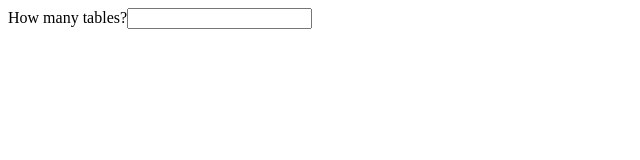
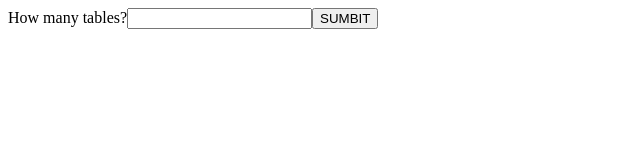
Before and after one commit to Team-Savage/Service-Table-Sue-, a React app: page / in a window 1280 px wide. Shown: the top 160 px of the page, without its empty margins (0-640 px from the left). Built offline with nearby package versions, Linux system fonts and the light colour scheme; the HTML template or start-up script is replaced by a standard one.

Commit message:
testing index.jsx minor edits

```diff
--- a/client/src/index.jsx
+++ b/client/src/index.jsx
@@ -7,6 +7,7 @@ class TableService extends React.Component {
     super(props);
     this.state = {
       tableCapacity : null,
+      lock          : false,
       tables        : []
     }
   }
@@ -14,6 +15,12 @@ class TableService extends React.Component {
   handleChange(event) {
     this.setState({
       [event.target.name] : event.target.value
+    });
+  }
+
+  handleClick() {
+    this.setState({
+      lock: true
     });
   }
 
@@ -28,17 +35,18 @@ class TableService extends React.Component {
   }
 
   render() {
-    return (this.state.tableCapacity)?
+    return (this.state.lock)?
       (
         <div className = 'table-spawn'>
           <SeatArrangement seats = {this.handleSeats.bind(this)} tableState = {this.state}/>
         </div>
       )
-    :
+        :
       (
         <div className = 'table-service'>
           How many tables?
           <input type = 'text' name = 'tableCapacity' onChange = {this.handleChange.bind(this)}/>
+          <button onClick = {this.handleClick.bind(this)}>SUMBIT</button>
         </div>
       )
   }
```
